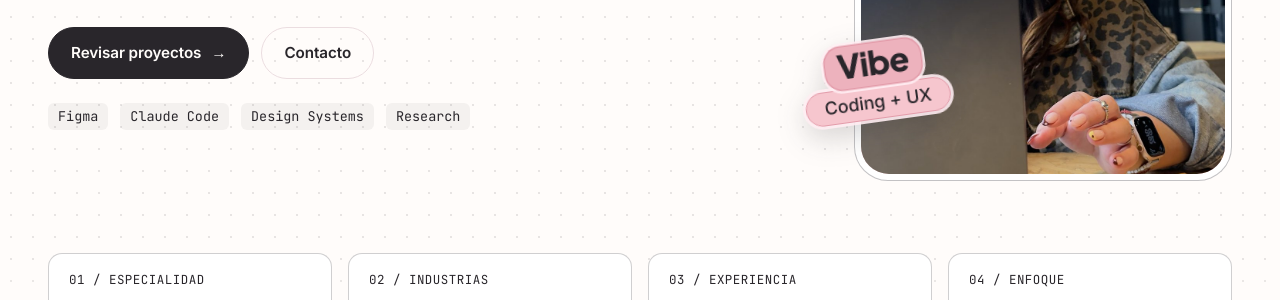
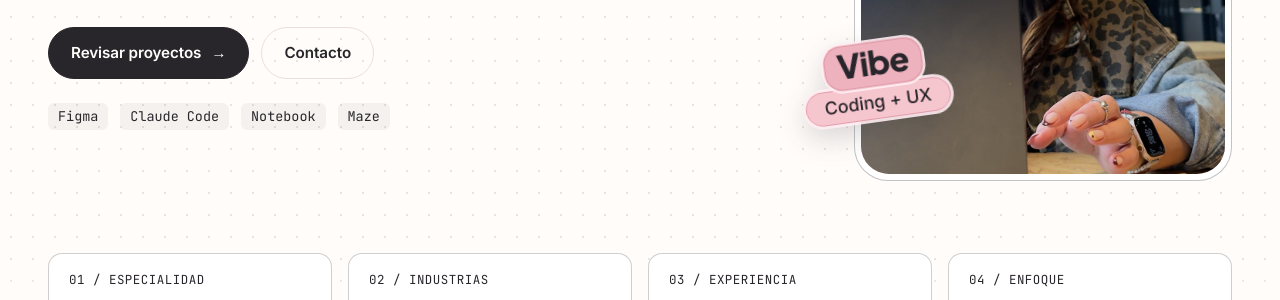
Before and after one commit to ximebissieres/Ximebissieres.github.io, a Jekyll site: the page built from index.html, in a window 1280 px wide and 900 px high. Shown: the part 370-670 px from the top of the window. Built offline with Jekyll 4.4.1, drawn with Linux system fonts in a browser that asks for light colours.

Commit message:
Home: herramientas del hero Figma, Claude Code, Notebook y Maze
Co-Authored-By: Claude Opus 5.5 <noreply@anthropic.com>
Claude-Session: https://claude.ai/code/session_01DJ4kQgEHjb3PtnpPBBuZ5X

```diff
--- a/_data/home.yml
+++ b/_data/home.yml
@@ -53,8 +53,8 @@ hero:
   herramientas:                                 # etiquetas bajo los botones
     - "Figma"
     - "Claude Code"
-    - "Design Systems"
-    - "Research"
+    - "Notebook"
+    - "Maze"
   sticker_linea_1: "Vibe"                       # sticker sobre la foto
   sticker_linea_2: "Coding + UX"
 
```
